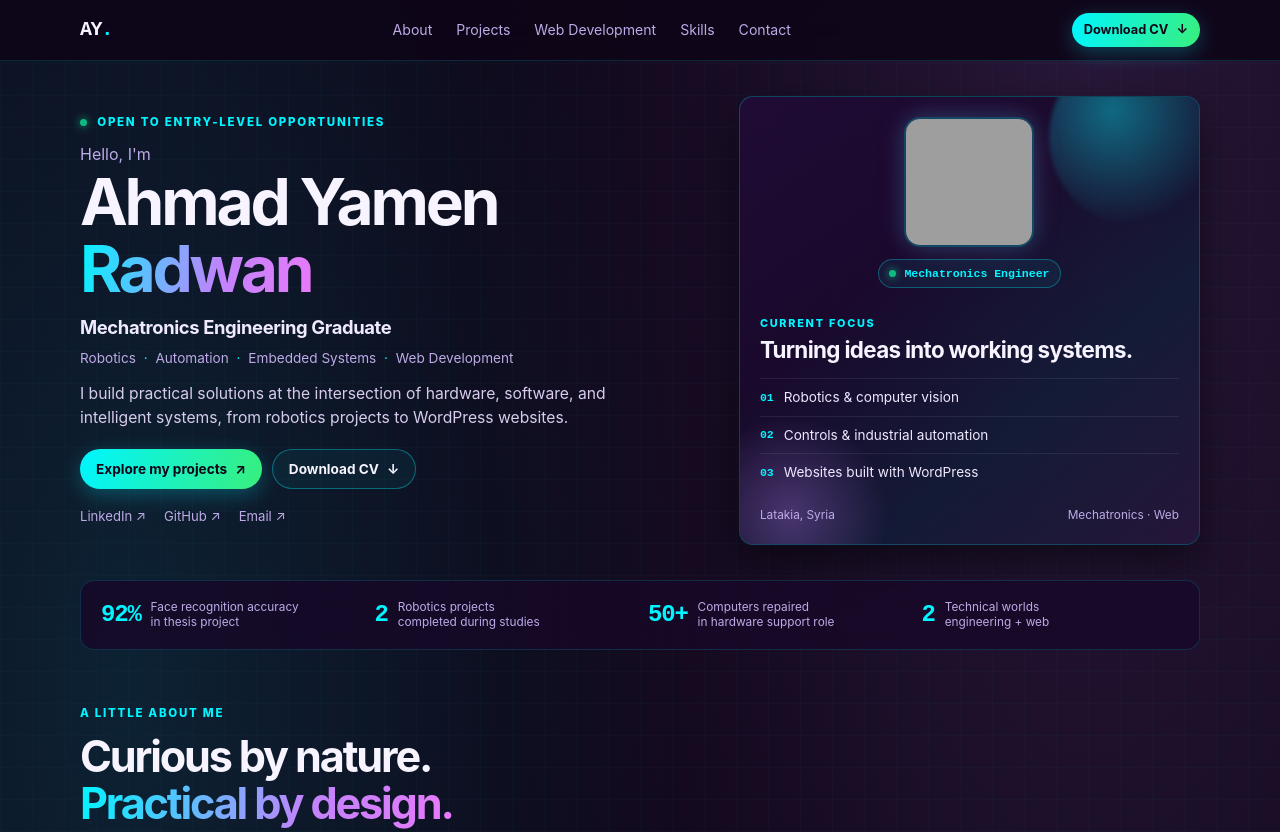
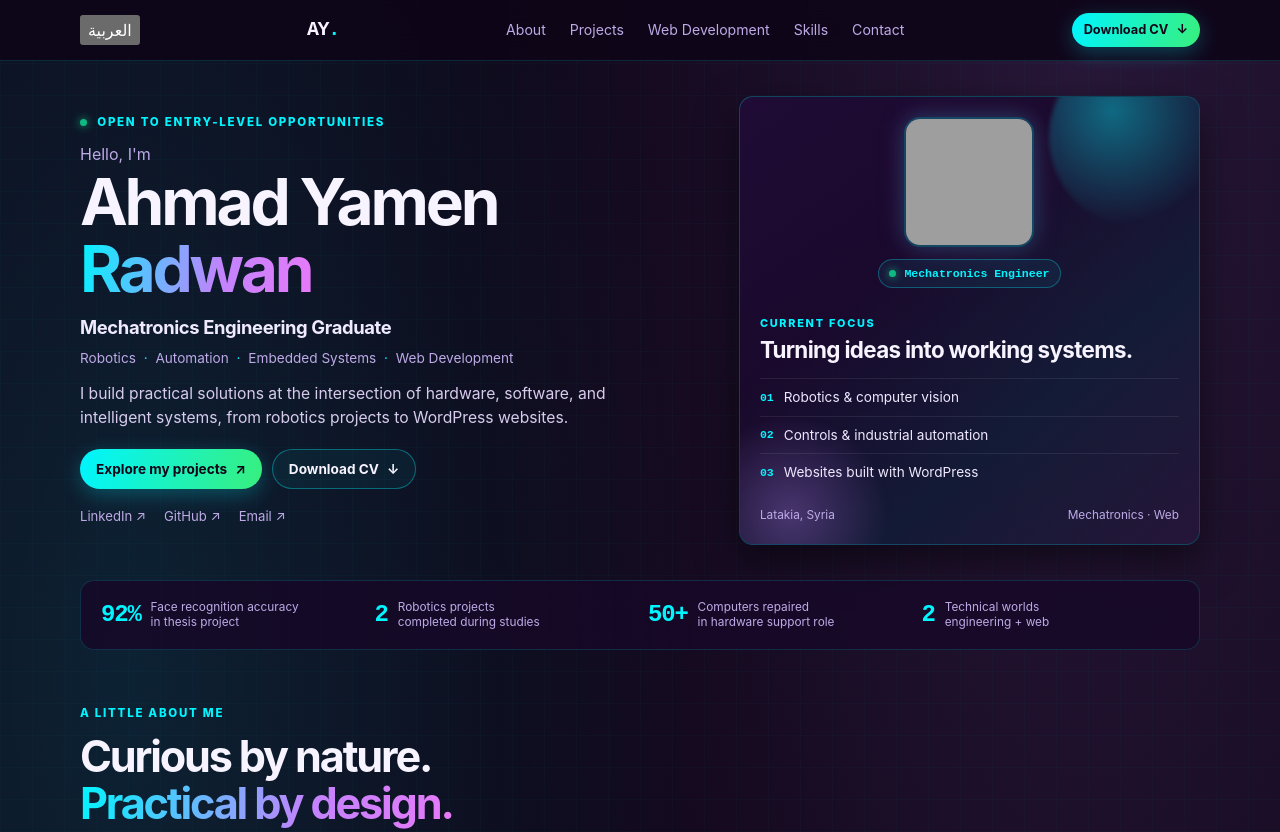
Before and after one commit to AhmadYamen-Radwan/AhmadYRadwanPortfolio, a plain HTML site: page index.html in a window 1280 px wide. Shown: the top 832 px of the page. Drawn offline with Linux system fonts and the light colour scheme; grey boxes are pictures that could not be loaded.

Commit message:
Update index.html

```diff
--- a/index.html
+++ b/index.html
@@ -15,6 +15,14 @@
   <a class="skip-link" href="#main">Skip to content</a>
   <header class="site-header">
     <nav class="nav container" aria-label="Main navigation">
+      <button
+  type="button"
+  id="language-toggle"
+  class="language-toggle"
+  aria-label="Switch to Arabic"
+>
+  العربية
+</button>
       <a class="brand" href="#home" aria-label="Ahmad Yamen Radwan home">AY<span>.</span></a>
       <button class="menu-toggle" aria-expanded="false" aria-controls="nav-links">Menu</button>
       <div class="nav-links" id="nav-links">
```
